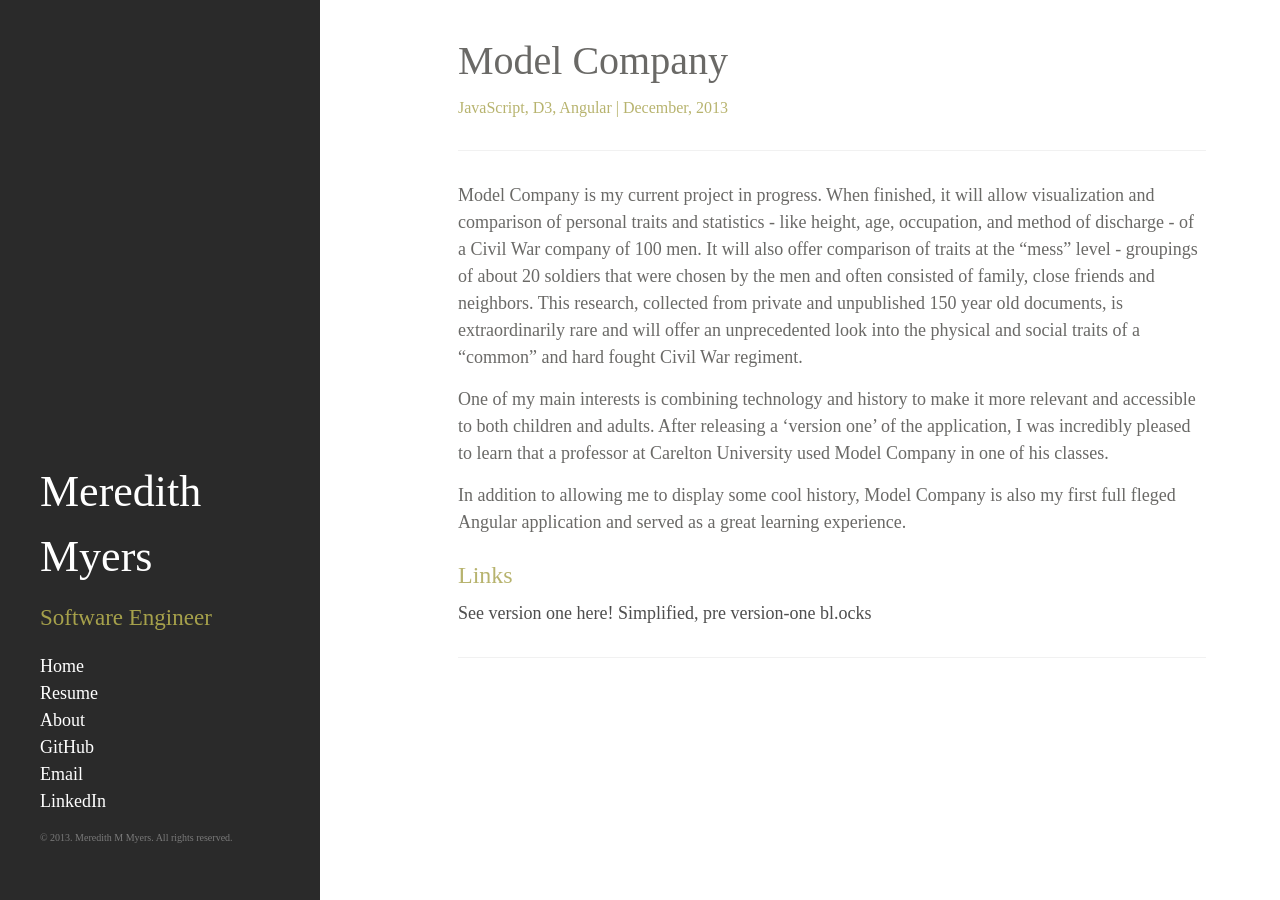
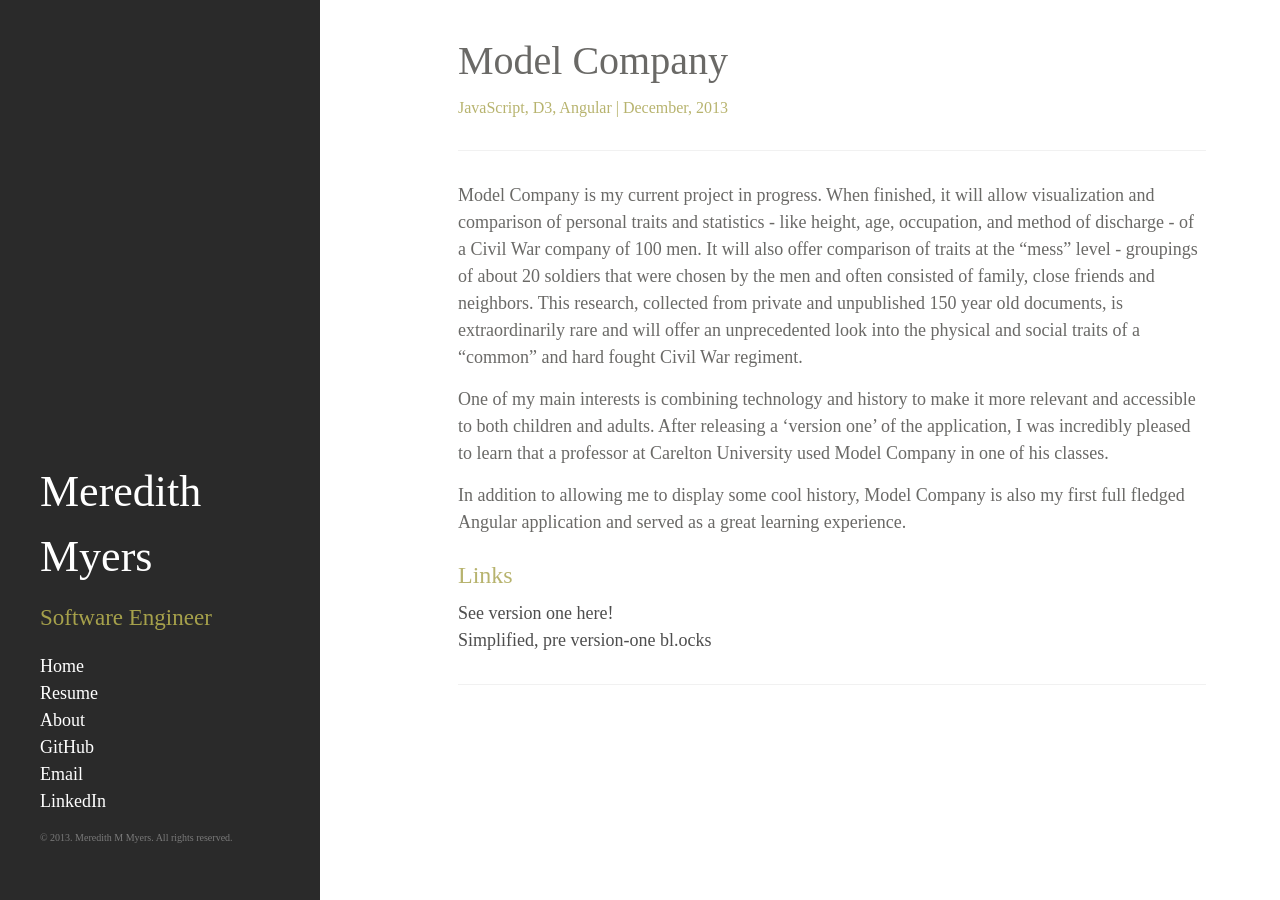
Before and after one commit to benjmyers/benjmyers.github.io, a Jekyll site: the page built from _posts/2013-12-06-company.md, in a window 1280 px wide. Built offline with Jekyll 4.4.1, drawn with Linux system fonts in a browser that asks for light colours; some web fonts are replaced; Markdown is read by kramdown in place of the engine named in the settings.

Commit message:
Fix typo and add break between links

```diff
--- a/_posts/2013-12-06-company.md
+++ b/_posts/2013-12-06-company.md
@@ -10,10 +10,11 @@ Model Company is my current project in progress. When finished, it will allow vi
 
 One of my main interests is combining technology and history to make it more relevant and accessible to both children and adults. After releasing a 'version one' of the application, I was incredibly pleased to learn that a professor at Carelton University used Model Company in one of his classes.
 
-In addition to allowing me to display some cool history, Model Company is also my first full fleged Angular application and served as a great learning experience.
+In addition to allowing me to display some cool history, Model Company is also my first full fledged Angular application and served as a great learning experience.
 
 <h3>Links</h3>
 <a href="http://meredithmmyers.com/model-company/#/" target="_blank">See version one here!</a>
+<br>
 <a href="http://bl.ocks.org/meredithmmyers/8271171" target="_blank">Simplified, pre version-one bl.ocks</a>
 
 -----
```
